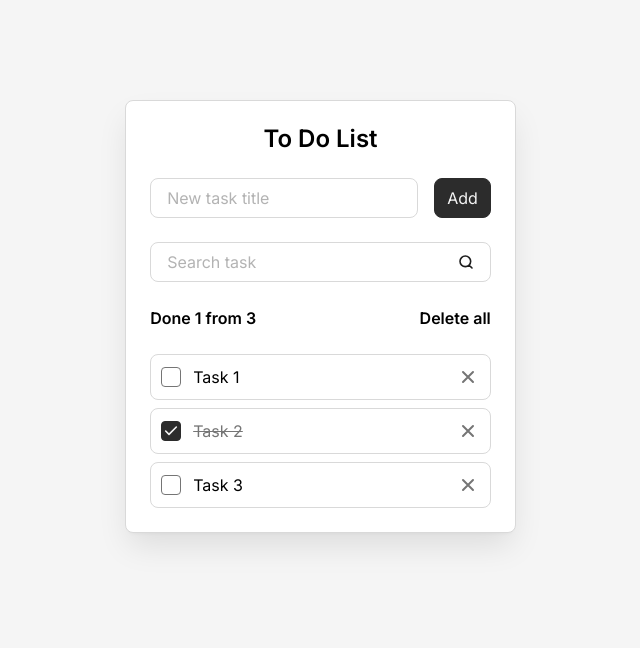
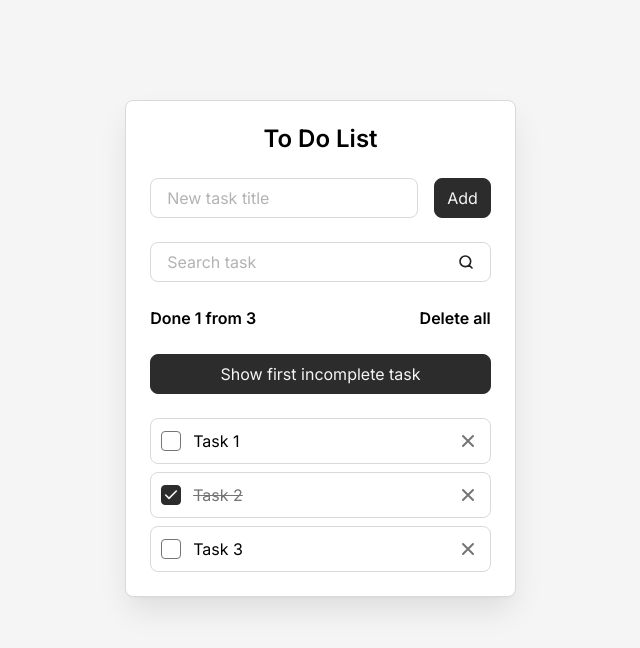
Before and after one commit to ShipaM/todo-react, a React (Vite) app: page / in a window 1280 px wide. Shown: the top 648 px of the page, without its empty margins (312-952 px from the left). Built offline with nearby package versions, Linux system fonts and the light colour scheme.

Commit message:
feat(learn-react): learn ref useRef

```diff
--- a/src/components/Button.jsx
+++ b/src/components/Button.jsx
@@ -1,6 +1,11 @@
-export const Button = ({ className = "", children, type = "button" }) => {
+export const Button = ({
+  className = "",
+  children,
+  type = "button",
+  onClick,
+}) => {
   return (
-    <button className={`button ${className}`} type={type}>
+    <button className={`button ${className}`} type={type} onClick={onClick}>
       {children}
     </button>
   );
--- a/src/components/Todo.jsx
+++ b/src/components/Todo.jsx
@@ -2,7 +2,8 @@
 import { SearchTaskForm } from "./SearchTaskForm";
 import { TodoInfo } from "./TodoInfo";
 import { TodoList } from "./TodoList";
-import { useState, useEffect } from "react";
+import { Button } from "./Button";
+import { useState, useEffect, useRef } from "react";
 
 export const Todo = () => {
   const todoTasks = [
@@ -11,6 +12,8 @@
     { id: 3, title: "Task 3", isDone: false },
   ];
 
+  const [newTaskTitle, setNewTaskTitle] = useState("");
+  const [searchQuery, setSearchQuery] = useState("");
   const [tasks, setTasks] = useState(() => {
     const savedTasks = localStorage.getItem("tasks");
     if (savedTasks) {
@@ -18,8 +21,10 @@
     }
     return todoTasks;
   });
-  const [newTaskTitle, setNewTaskTitle] = useState("");
-  const [searchQuery, setSearchQuery] = useState("");
+
+  const newTaskInputRef = useRef(null);
+  const firstIncompleteTaskRef = useRef(null);
+  const firstIncompleteTaskId = tasks.find((task) => !task.isDone)?.id;
 
   const deleteAllTasks = () => {
     const isConfirmed = confirm("Are you sure you want to delete all tasks?");
@@ -54,6 +59,7 @@
       setTasks([...tasks, newTask]);
       setNewTaskTitle("");
       searchQuery("");
+      newTaskInputRef.current?.focus();
     }
   };
 
@@ -68,6 +74,10 @@
         return task.title.toLowerCase().includes(clearSearchQuery);
       })
     : null;
+
+  useEffect(() => {
+    newTaskInputRef.current?.focus();
+  }, []);
 
   return (
     <div className="todo">
@@ -86,11 +96,20 @@
         done={tasks.filter((task) => task.isDone).length}
         onDeleteAllButtonClick={deleteAllTasks}
       />
+      <Button
+        onClick={() =>
+          firstIncompleteTaskRef.current?.scrollIntoView({ behavior: "smooth" })
+        }
+      >
+        Show first incomplete task
+      </Button>
       <TodoList
         tasks={tasks}
         filteredTasks={filteredTasks}
         onDeleteButtonClick={deleteTask}
         onTaskCompleteChange={togleTaskComplete}
+        firstIncompleteTaskId={firstIncompleteTaskId}
+        firstIncompleteTaskRef={firstIncompleteTaskRef}
       />
     </div>
   );
--- a/src/components/TodoList.jsx
+++ b/src/components/TodoList.jsx
@@ -4,6 +4,8 @@
   onDeleteButtonClick,
   onTaskCompleteChange,
   filteredTasks,
+  firstIncompleteTaskId,
+  firstIncompleteTaskRef,
 }) => {
   const hasTasks = tasks.length > 0;
 
@@ -21,6 +23,9 @@
         <Todoitem
           key={task.id}
           className="todo__item"
+          ref={
+            task.id === firstIncompleteTaskId ? firstIncompleteTaskRef : null
+          }
           id={task.id}
           title={task.title}
           isDone={task.isDone}
--- a/src/components/Todoitem.jsx
+++ b/src/components/Todoitem.jsx
@@ -5,11 +5,12 @@
   isDone,
   className = "",
   id,
+  ref,
   onDeleteButtonClick,
   onTaskCompleteChange,
 }) => {
   return (
-    <li className={`todo-item ${className}`}>
+    <li className={`todo-item ${className}`} ref={ref}>
       <input
         className="todo-item__checkbox"
         id={id}
```
